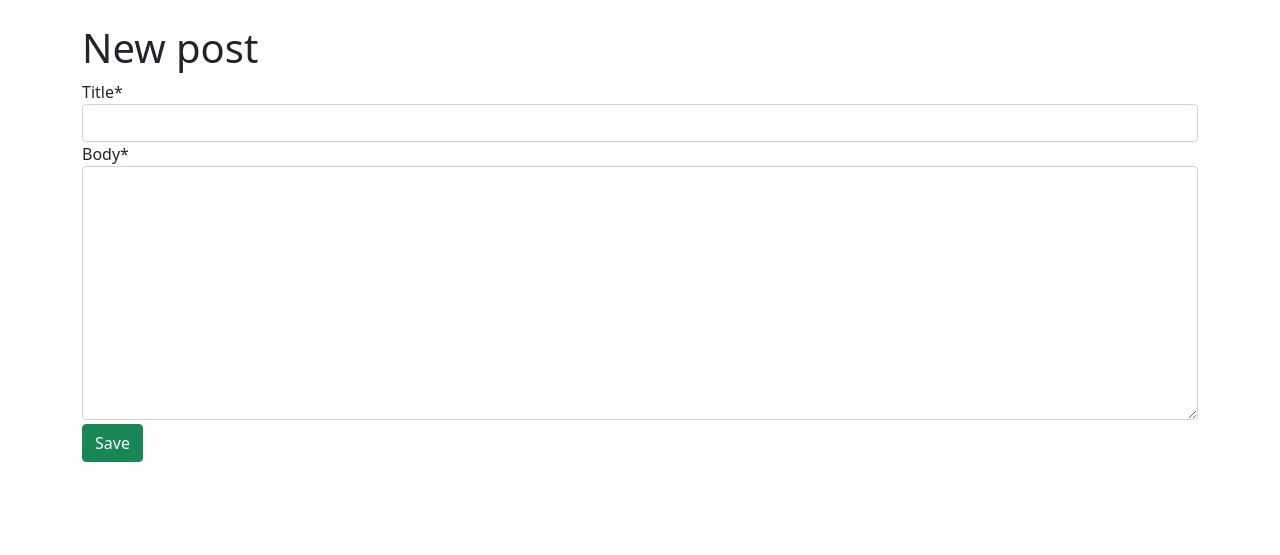
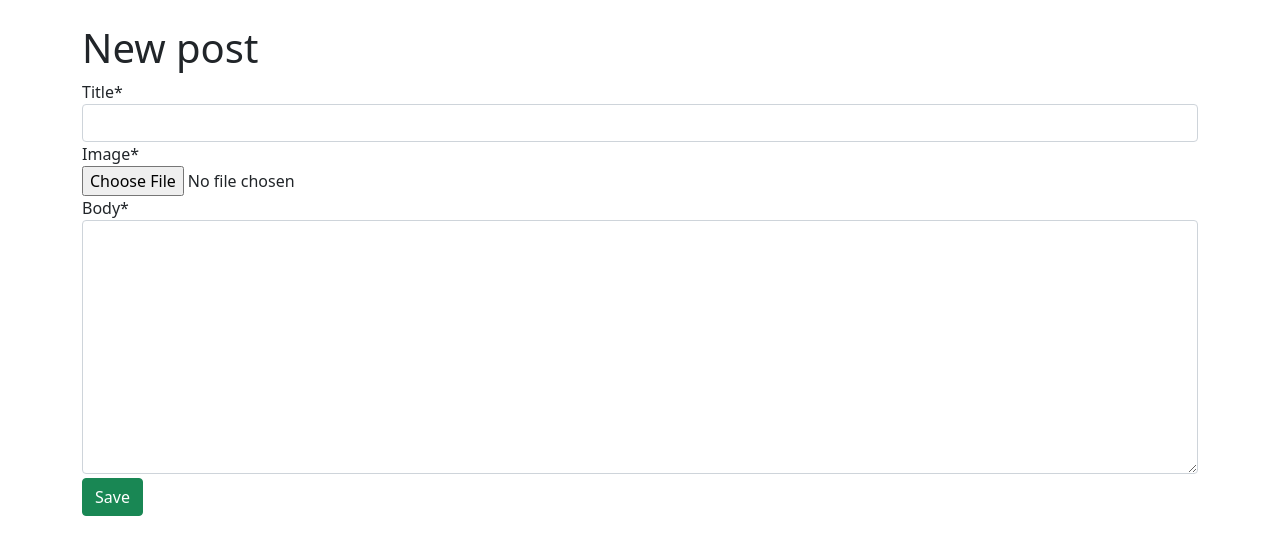
Before and after one commit to pauloewerton/pw1-2020-2, a Django app: page /post/new/ in a window 1280 px wide. Shown: the part 56-611 px from the top of the page. Run offline with Django 3.2, Linux system fonts and the light colour scheme; the visitor is signed in with stand-in values (Sample User, id 1); some libraries are stand-ins or nearby versions.

Commit message:
Aula 13 - upload de imagens

```diff
--- a/aula13/blog/models.py
+++ b/aula13/blog/models.py
@@ -1,8 +1,14 @@
 from django.db import models
 from django.urls import reverse
 
+
+def user_directory_path(instance, filename):
+    # file will be uploaded to MEDIA_ROOT/user_<id>/<filename>
+    return f'user_{instance.author.id}/{filename}'
+
 class Post(models.Model):
     title = models.CharField(max_length=200)
+    image = models.ImageField(upload_to=user_directory_path)
     body = models.TextField()
     author = models.ForeignKey('auth.User', on_delete=models.CASCADE)
 
--- a/aula13/blog/views.py
+++ b/aula13/blog/views.py
@@ -24,7 +24,7 @@ class BlogDetailView(LoginRequiredMixin, DetailView):
 class BlogCreateView(LoginRequiredMixin, CreateView):
     model = Post
     template_name = 'post_new.html'
-    fields = ('title', 'body')
+    fields = ('title', 'image', 'body')
     # login_url = 'login' # necessario no sistema customizado de autenticacao
 
     def form_valid(self, form):
@@ -34,7 +34,7 @@ class BlogCreateView(LoginRequiredMixin, CreateView):
 class BlogUpdateView(LoginRequiredMixin, UpdateView):
     model = Post
     template_name = 'post_edit.html'
-    fields = ['title', 'body']
+    fields = ['title', 'image', 'body']
 
     def dispatch(self, request, *args, **kwargs):
         obj = self.get_object()
--- a/aula13/blog_project/settings.py
+++ b/aula13/blog_project/settings.py
@@ -125,6 +125,10 @@ STATIC_URL = '/static/'
 
 STATICFILES_DIRS = [os.path.join(BASE_DIR, 'static')]
 
+MEDIA_URL = '/media/'
+
+MEDIA_ROOT = os.path.join(BASE_DIR, 'media')
+
 LOGIN_REDIRECT_URL = 'home'
 
 LOGOUT_REDIRECT_URL = 'home'
--- a/aula13/blog_project/urls.py
+++ b/aula13/blog_project/urls.py
@@ -13,6 +13,8 @@ Including another URLconf
     1. Import the include() function: from django.urls import include, path
     2. Add a URL to urlpatterns:  path('blog/', include('blog.urls'))
 """
+from django.conf import settings
+from django.conf.urls.static import static
 from django.contrib import admin
 from django.urls import path, include
 
@@ -22,3 +24,6 @@ urlpatterns = [
     path('accounts/', include('accounts.urls')),
     path('', include('blog.urls'))
 ]
+
+if settings.DEBUG:
+    urlpatterns += static(settings.MEDIA_URL, document_root=settings.MEDIA_ROOT)
--- a/aula13/templates/post_detail.html
+++ b/aula13/templates/post_detail.html
@@ -3,6 +3,8 @@
 {% block content %}
     <div class="post-entry">
         <h2>{{ post.title }}</h2>
+        <img src="{{ post.image.url}}" class="img-fluid img-thumbnail mb-2 mt-2"
+             alt="post image" style="max-height: 300px;">
         <p>{{ post.body }}</p>
     </div>
     <a class="btn btn-sm btn-primary" href="{% url 'post_edit' post.pk %}">
--- a/aula13/templates/post_new.html
+++ b/aula13/templates/post_new.html
@@ -4,7 +4,7 @@
 
 {% block content %}
     <h1>New post</h1>
-    <form action="" method="post">{% csrf_token %}
+    <form action="" method="post" enctype="multipart/form-data">{% csrf_token %}
         {{ form|crispy }}
         <button class="btn btn-success mt-1" type="submit">Save</button>
     </form>
```
Also changed, not shown: aula13/blog/migrations/0004_post_image.py (added), 3 other files.
